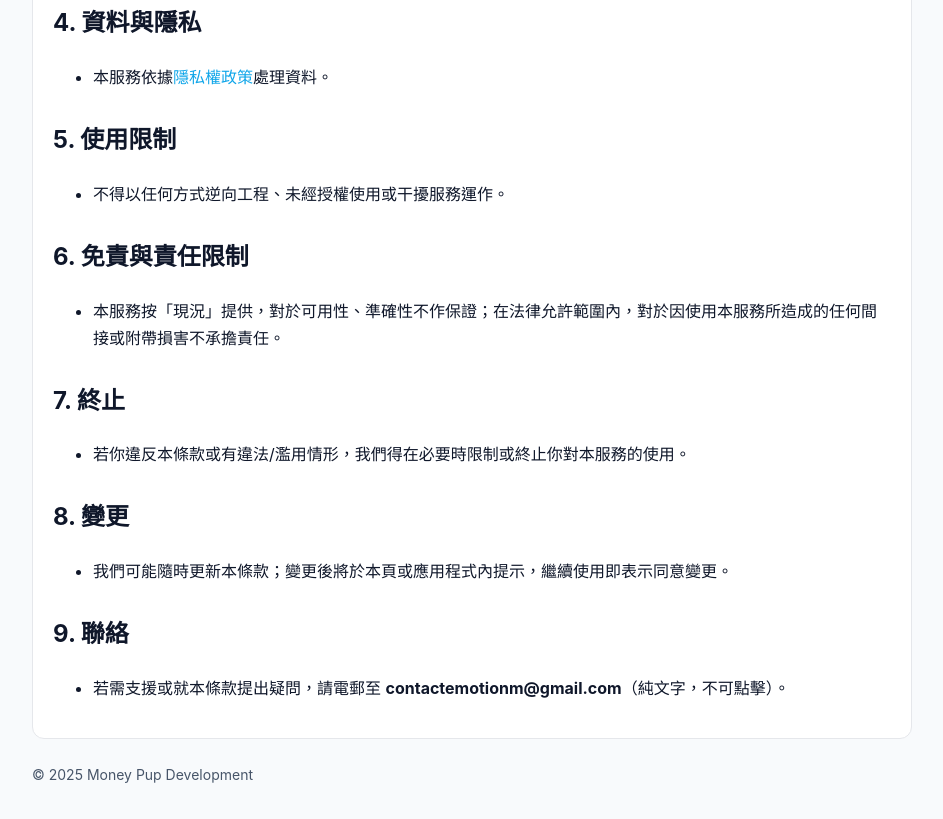
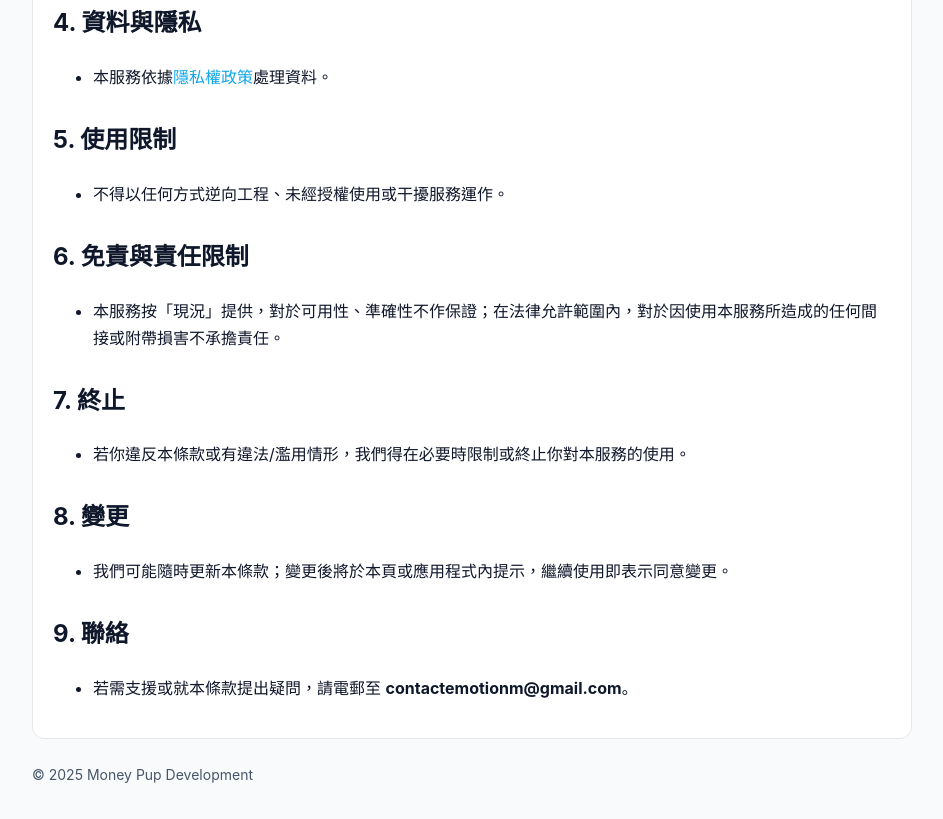
Before and after one commit to EmotionM/moneypupterms, a plain HTML site: page index.html in a window 1280 px wide. Shown: the part 697-1516 px from the top of the page, without its empty margins (168-1111 px from the left). Drawn offline with Linux system fonts and the light colour scheme.

Commit message:
Update index.html

```diff
--- a/index.html
+++ b/index.html
@@ -92,7 +92,7 @@
 
       <h2>9. 聯絡</h2>
       <ul>
-        <li>若需支援或就本條款提出疑問，請電郵至 <strong>contactemotionm@gmail.com</strong>（純文字，不可點擊）。</li>
+        <li>若需支援或就本條款提出疑問，請電郵至 <strong>contactemotionm@gmail.com</strong>。</li>
       </ul>
     </article>
 
```
